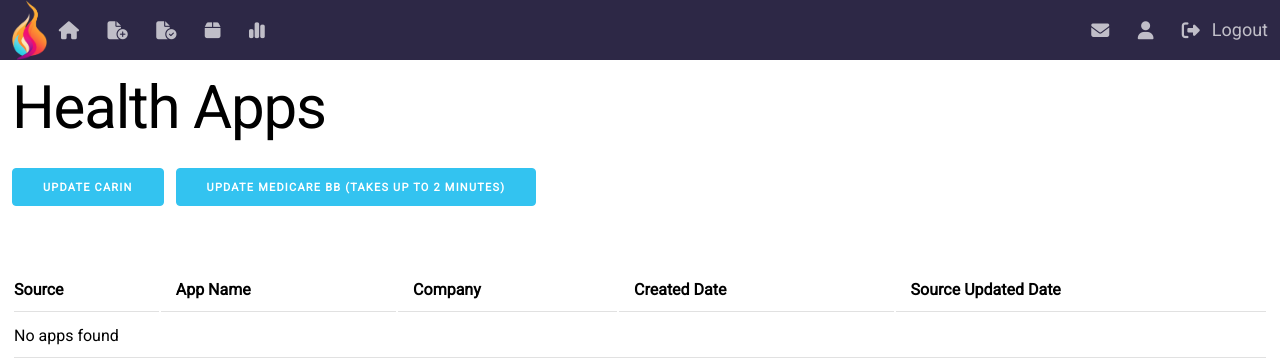
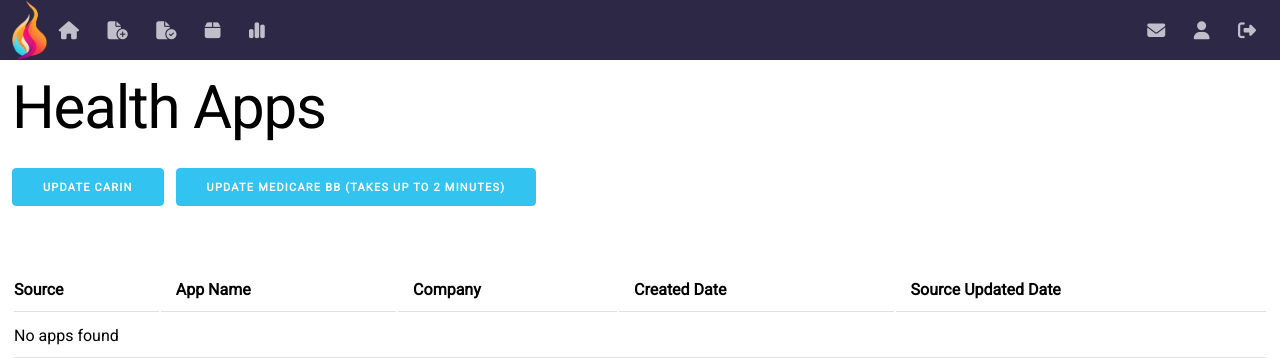
Before and after one commit to rodneygauna/H3O_Inferno, a Flask app: page /healthapps in a window 1280 px wide. Shown: the top 359 px of the page. Run offline with Flask 3, Linux system fonts and the light colour scheme; the visitor is signed in with stand-in values (Sample User, id 1); data that the repository does not hold is empty; some libraries are stand-ins or nearby versions.

Commit message:
removed label

```diff
--- a/src/templates/navigation.html
+++ b/src/templates/navigation.html
@@ -77,7 +77,7 @@
           <li class="topbar-item">
             <a href="{{ url_for('users.logout') }}" class="topbar-link">
               <i class="fas fa-sign-out-alt"></i>
-              <span class="topbar-link-text">Logout</span>
+              <span class="topbar-link-text"></span>
             </a>
           </li>
           {% else %}
```
